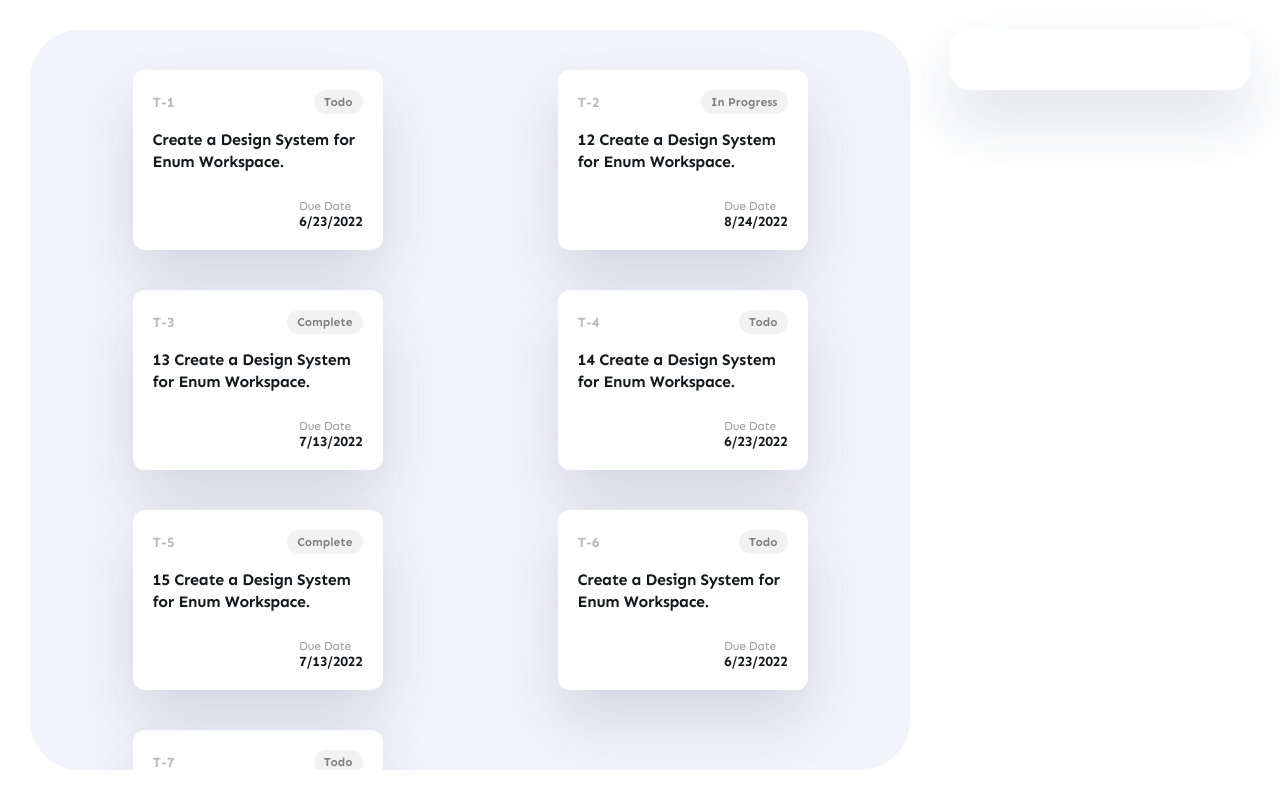
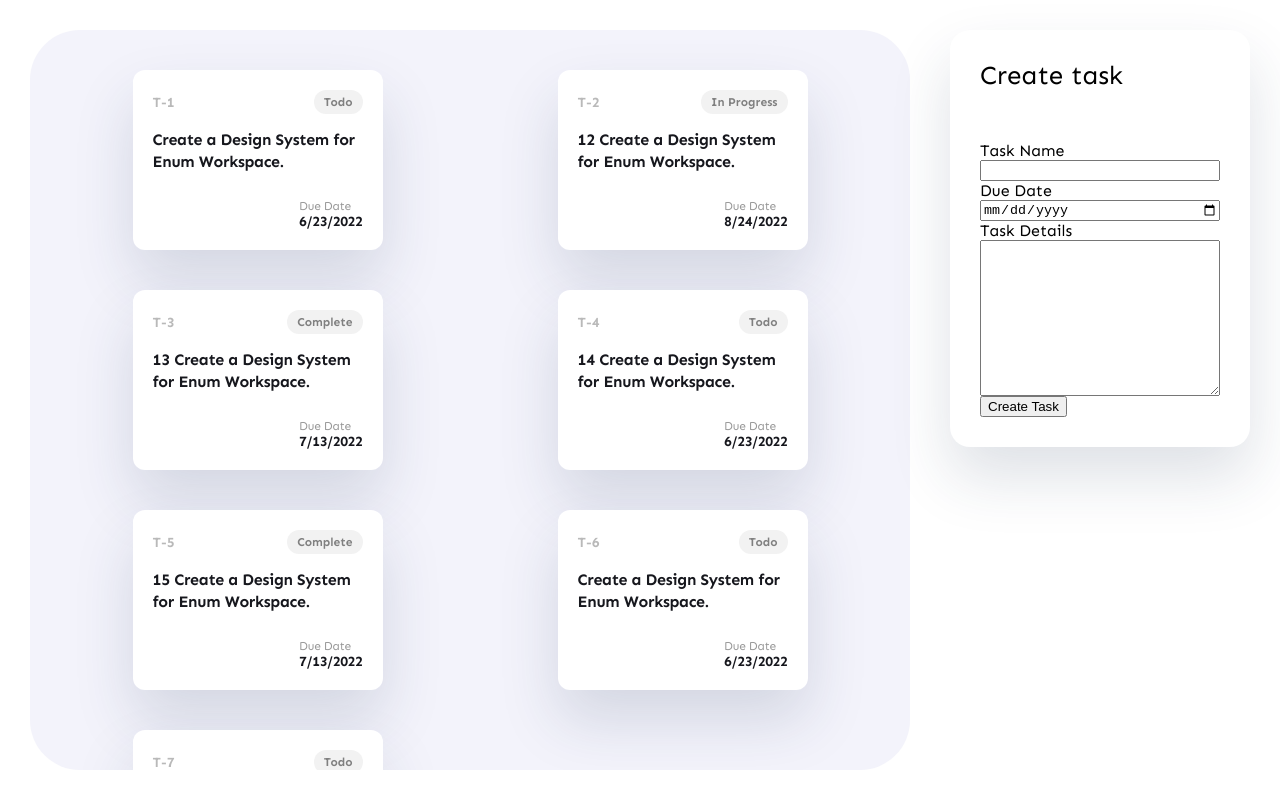
Before and after one commit to shapovalov-sasha/Task-Manager, a React (Create React App) app: page / in a window 1280 px wide. Built offline with nearby package versions, Linux system fonts and the light colour scheme.

Commit message:
create task form

```diff
--- a/src/App.jsx
+++ b/src/App.jsx
@@ -1,6 +1,8 @@
 import React from "react";
 import "./App.css";
 import TaskViewer from "./components/task-viewer/TaskViewer";
+import CreateTaskForm from "./components/forms/CreateTaskForm";
+
 const data = [
   {
     id: "T-1",
@@ -47,21 +49,17 @@
 ];
 
 function App() {
-
-
   return (
     <div className="app-container">
       <div className="app-content">
-
         <TaskViewer taskList={data} />
 
         <div className="side-bar-right">
-          <div className='card-xl'>
-
-            <div/>
+          <div className="card-xl">
+            <h3>Create task</h3>
+            <CreateTaskForm />
           </div>
         </div>
-
       </div>
     </div>
   );
--- /dev/null
+++ b/src/components/forms/CreateTaskForm.css
@@ -0,0 +1,4 @@
+.form-row {
+  display: flex;
+  flex-direction: column;
+}
--- /dev/null
+++ b/src/components/forms/CreateTaskForm.jsx
@@ -0,0 +1,29 @@
+import React from "react";
+import "./CreateTaskForm.css";
+
+const CreateTaskForm = () => {
+  return (
+    <div>
+      <form>
+        <div className="form-row">
+          <label>Task Name</label>
+          <input type="text" />
+        </div>
+
+        <div className="form-row">
+          <label>Due Date</label>
+          <input type="date" />
+        </div>
+
+        <div className="form-row">
+          <label>Task Details</label>
+          <textarea name="" id="" cols="30" rows="10"></textarea>
+        </div>
+
+        <button type="submit">Create Task</button>
+      </form>
+    </div>
+  );
+};
+
+export default CreateTaskForm;
```
